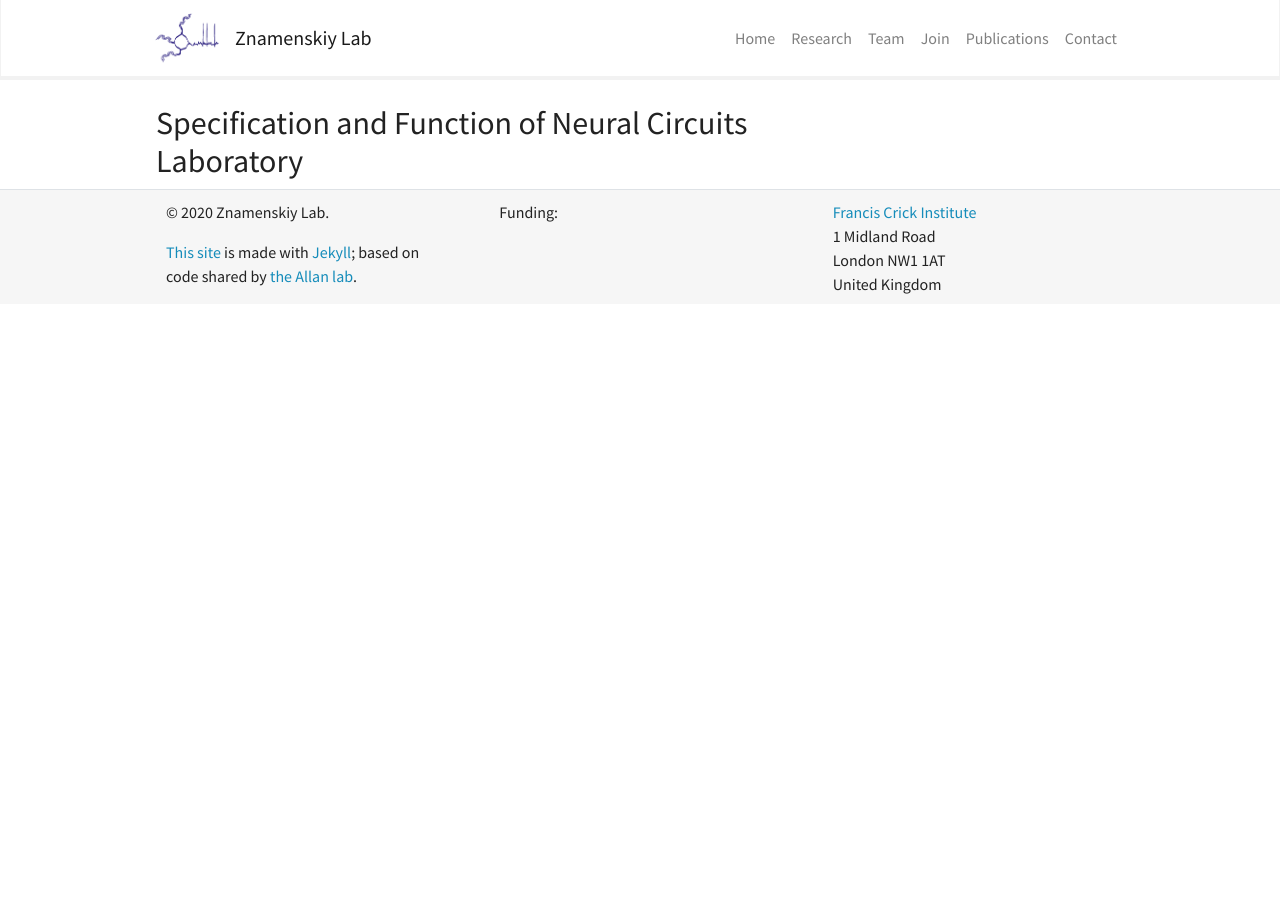
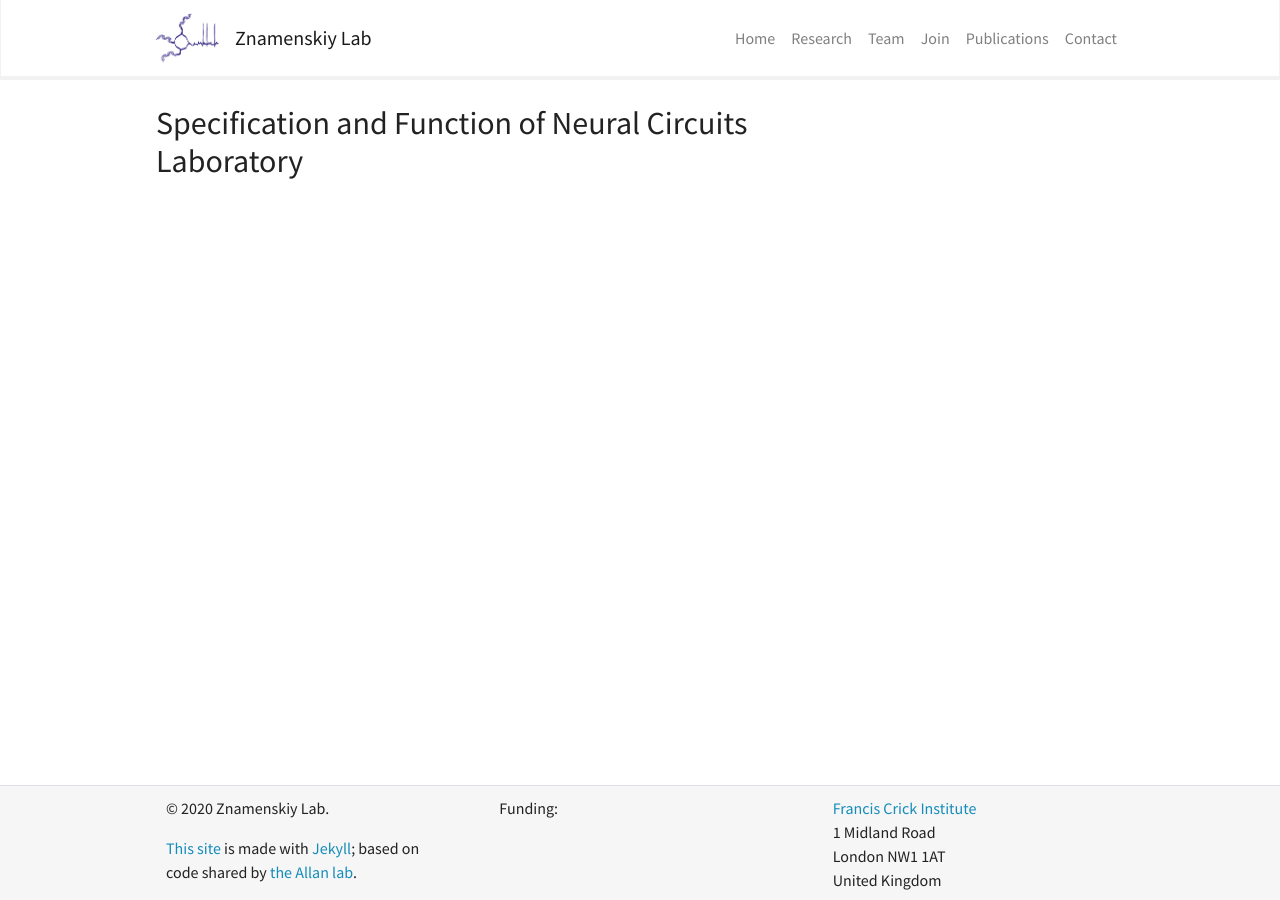
Before and after one commit to znamlab/znamlab.github.io, a Jekyll site: the page built from _pages/home.md, in a window 1280 px wide. Built offline with Jekyll 4.4.1, drawn with Linux system fonts in a browser that asks for light colours; nearby versions of some CDN libraries.

Commit message:
make footer stick to bottom

```diff
--- a/_layouts/default.html
+++ b/_layouts/default.html
@@ -3,7 +3,7 @@
 
   {% include head.html %}
 
-  <body>
+  <body class="d-flex flex-column min-vh-100">
 
     {% include header.html %}
 
@@ -13,6 +13,8 @@
       </div>
     </div>
 
+    <div class="wrapper flex-grow-1"></div>
+
     {% include footer.html %}
 
   </body>
```
